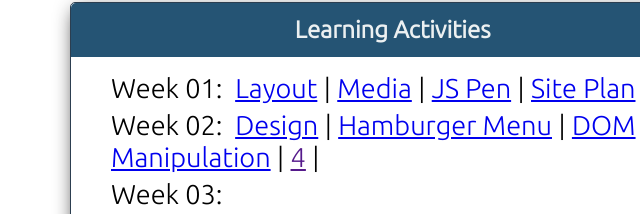
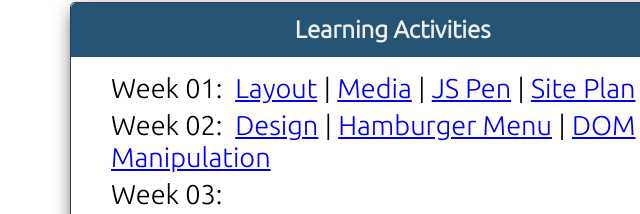
Before and after one commit to GPuebla/wdd230, a plain HTML site: page index.html in a window 1280 px wide. Shown: the part 347-561 px from the top of the page, 74-714 px from the left. Drawn offline with Linux system fonts and the light colour scheme.

Commit message:
updating code - Fixing little errors

```diff
--- a/index.html
+++ b/index.html
@@ -15,7 +15,7 @@
     <link rel="icon" href="favicon.ico">
 
     <meta property="og:title" content="Applying the principles of web development">
-    <meta property="og:type" content="website" />
+    <meta property="og:type" content="website">
     <meta property="og:image" content="https://www.argentinaenviaje.com/wp-content/uploads/2020/01/sanrafael-mendoza-med.jpg">
     <meta property="og:url" content="https://gpuebla.github.io/wdd230/">
 
@@ -41,7 +41,7 @@
             <h2>Learning Activities</h2>
             <ul>
                 <li>Week 01: <a href="https://gpuebla.github.io/wdd230/week01/holygrail.html">Layout</a>|<a href="https://gpuebla.github.io/wdd230/week01/media-query.html">Media</a>|<a href="https://codepen.io/Gabriel-Puebla/pen/oNVLQxG">JS Pen</a>|<a href="https://gpuebla.github.io/wdd230/week01/chamber-site-plan.html">Site Plan</a></li>
-                <li>Week 02: <a href="https://gpuebla.github.io/wdd230/week02/design.html">Design</a>|<a href="https://codepen.io/Gabriel-Puebla/pen/jOJwPLb">Hamburger Menu</a>|<a href="https://gpuebla.github.io/wdd230/week02/bom.html">DOM Manipulation</a>|<a href="">4</a>|</li>
+                <li>Week 02: <a href="https://gpuebla.github.io/wdd230/week02/design.html">Design</a>|<a href="https://codepen.io/Gabriel-Puebla/pen/jOJwPLb">Hamburger Menu</a>|<a href="https://gpuebla.github.io/wdd230/week02/bom.html">DOM Manipulation</a></li>
                 <li>Week 03: <a href="#"></a></li>
                 <li>Week 04: <a href="#"></a></li>
                 <li>Week 05: <a href="#"></a></li>
```
